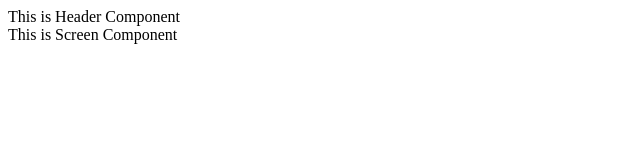
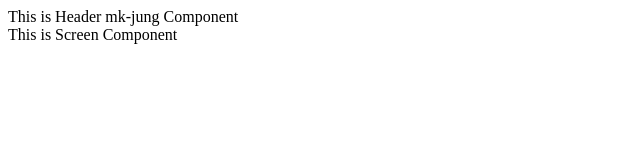
Before and after one commit to ManKyung/react-hooks-bonus, a React (Create React App) app: page / in a window 1280 px wide. Shown: the top 160 px of the page, without its empty margins (0-640 px from the left). Built offline with nearby package versions, Linux system fonts and the light colour scheme.

Commit message:
props example

```diff
--- a/src/App.js
+++ b/src/App.js
@@ -1,10 +1,13 @@
-import React from "react";
+import React, { useState } from "react";
 import Screen from "./Screen";
 
 function App() {
+  const [user] = useState({
+    name: "mk-jung",
+  });
   return (
     <>
-      <Screen />
+      <Screen user={user} />
     </>
   );
 }
--- a/src/Header.js
+++ b/src/Header.js
@@ -1,7 +1,7 @@
 import React from "react";
 
-const Header = () => {
-  return <div>This is Header Component</div>;
+const Header = ({ user }) => {
+  return <div>This is Header {user.name} Component</div>;
 };
 
 export default Header;
--- a/src/Screen.js
+++ b/src/Screen.js
@@ -1,10 +1,10 @@
 import React from "react";
 import Header from "./Header";
 
-const Screen = () => {
+const Screen = ({ user }) => {
   return (
     <div>
-      <Header />
+      <Header user={user} />
       This is Screen Component
     </div>
   );
```
